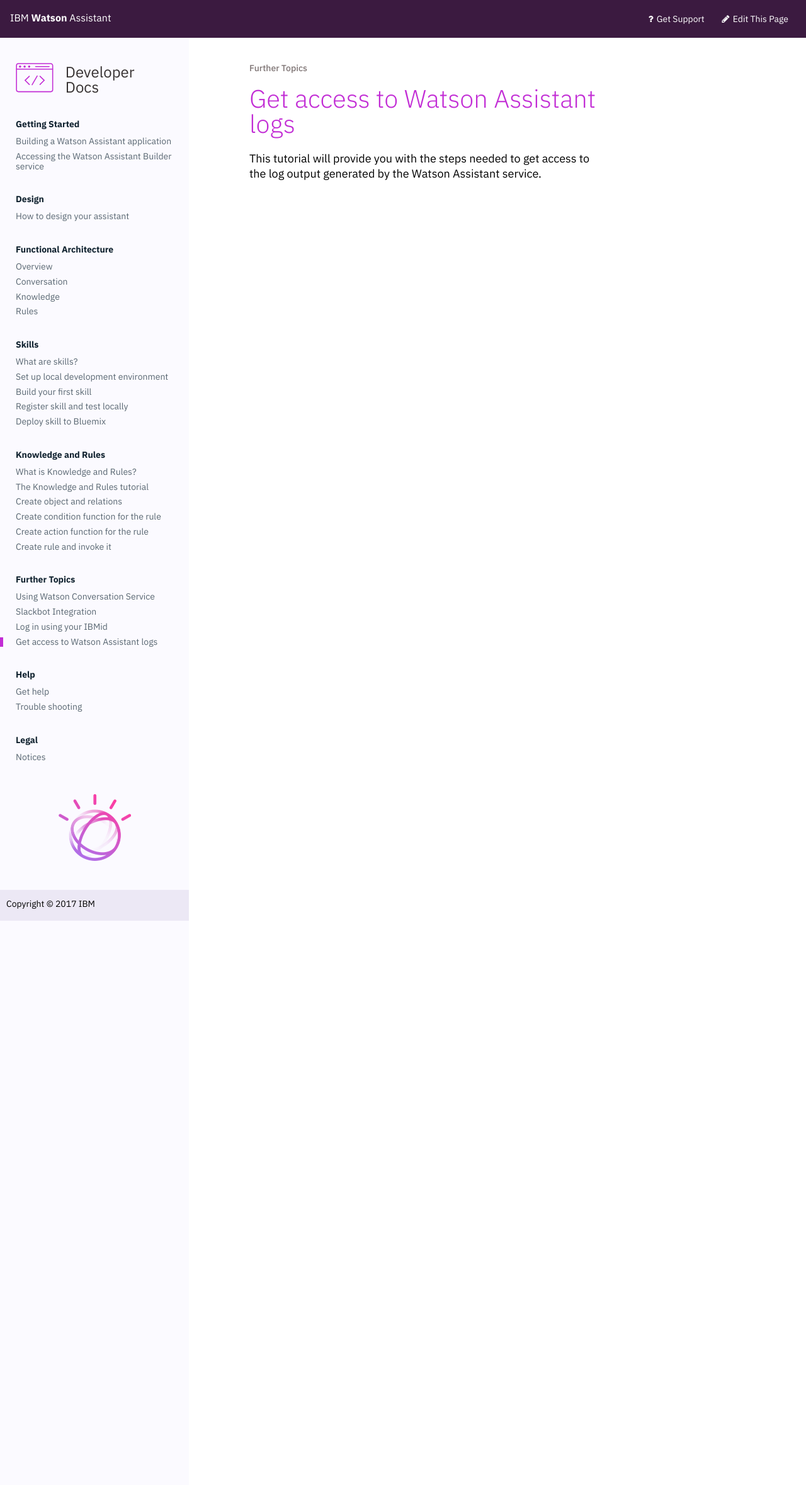
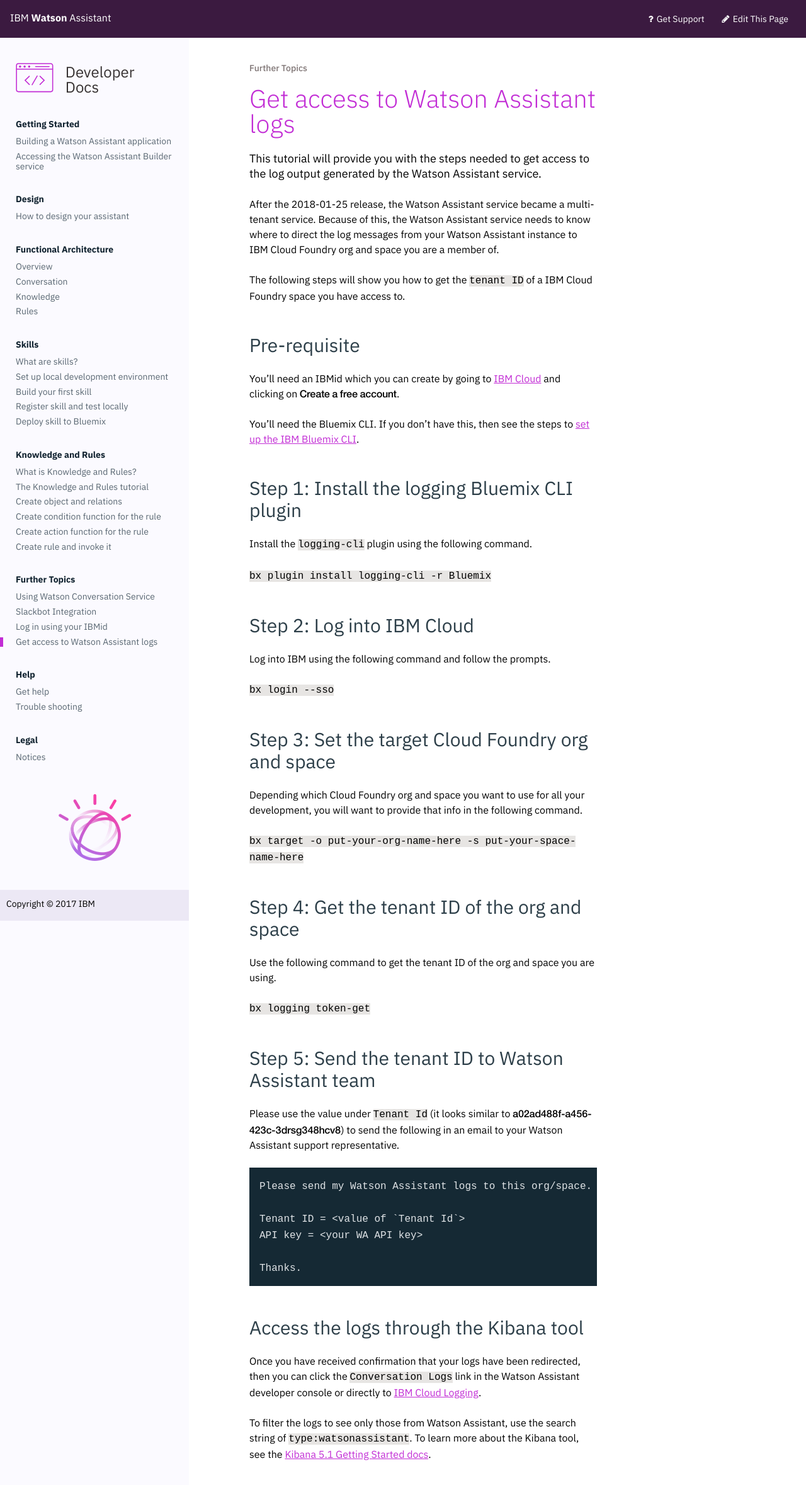
Before and after one commit to Watson-Personal-Assistant/developer, a Jekyll site: the page built from _content/further-topics/get-logs.md, in a window 1280 px wide. Shown: the top 2358 px of the page at 63% size. Built offline with Jekyll 4.4.1, drawn with Linux system fonts in a browser that asks for light colours.

Commit message:
provides instructions to get logging after multi-tenant

````diff
--- a/_content/further-topics/get-logs.md
+++ b/_content/further-topics/get-logs.md
@@ -4,3 +4,56 @@
 ---
 
 This tutorial will provide you with the steps needed to get access to the log output generated by the Watson Assistant service.
+
+After the 2018-01-25 release, the Watson Assistant service became a multi-tenant service.  Because of this, the Watson Assistant service needs to know where to direct the log messages from your Watson Assistant instance to IBM Cloud Foundry org and space you are a member of.
+
+The following steps will show you how to get the `tenant ID` of a IBM Cloud Foundry space you have access to.
+
+## Pre-requisite
+
+You'll need an IBMid which you can create by going to [IBM Cloud](https://bluemix.net) and clicking on **Create a free account**.
+
+You'll need the Bluemix CLI.  If you don't have this, then see the steps to [set up the IBM Bluemix CLI]({{site.baseurl}}/skill/setup-local-dev-env/#set-up-the-ibm-bluemix-cli).
+
+## Step 1: Install the logging Bluemix CLI plugin
+
+Install the `logging-cli` plugin using the following command.
+
+`bx plugin install logging-cli -r Bluemix`
+
+## Step 2: Log into IBM Cloud
+
+Log into IBM using the following command and follow the prompts.
+
+`bx login --sso`
+
+## Step 3: Set the target Cloud Foundry org and space
+
+Depending which Cloud Foundry org and space you want to use for all your development, you will want to provide that info in the following command.
+
+`bx target -o put-your-org-name-here -s put-your-space-name-here`
+
+## Step 4: Get the tenant ID of the org and space
+
+Use the following command to get the tenant ID of the org and space you are using.
+
+`bx logging token-get`
+
+## Step 5: Send the tenant ID to Watson Assistant team
+
+Please use the value under `Tenant Id` (it looks similar to **a02ad488f-a456-423c-3drsg348hcv8**) to send the following in an email to your Watson Assistant support representative.
+
+```
+Please send my Watson Assistant logs to this org/space.
+
+Tenant ID = <value of `Tenant Id`>
+API key = <your WA API key>
+
+Thanks.
+```
+
+## Access the logs through the Kibana tool
+
+Once you have received confirmation that your logs have been redirected, then you can click the `Conversation Logs` link in the Watson Assistant developer console or directly to [IBM Cloud Logging](https://logging.ng.bluemix.net/app/).
+
+To filter the logs to see only those from Watson Assistant, use the search string of `type:watsonassistant`.  To learn more about the Kibana tool, see the [Kibana 5.1 Getting Started docs](https://www.elastic.co/guide/en/kibana/5.1/getting-started.html).
````
